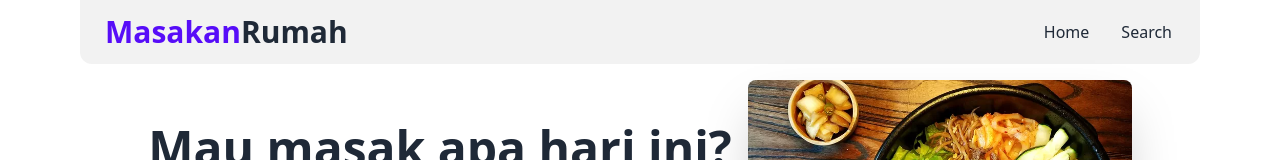
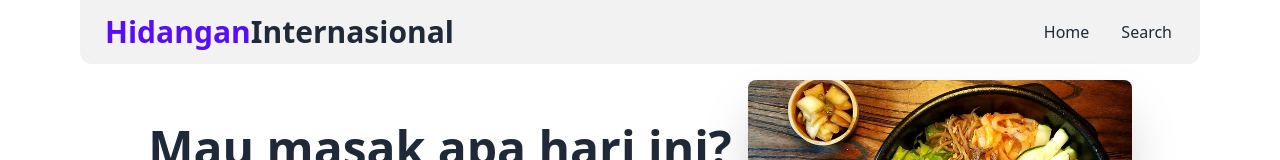
Before and after one commit to Derajatul/cooboo, a React (Vite) app: page / in a window 1280 px wide. Shown: the top 160 px of the page. Built offline with nearby package versions, Linux system fonts and the light colour scheme; no server answers.

Commit message:
change website name

```diff
--- a/index.html
+++ b/index.html
@@ -6,7 +6,7 @@
     <link rel="icon" type="image/svg+xml" href="/vite.svg" />
     <meta name="viewport" content="width=device-width, initial-scale=1.0" />
     <link rel="icon" type="image/x-icon" href="./favicon-32x32.png">
-    <title>Masakan Rumah</title>
+    <title>Hidangan Internasional</title>
   </head>
   <body>
     <div id="root"></div>
--- a/src/components/Navbar.jsx
+++ b/src/components/Navbar.jsx
@@ -2,7 +2,7 @@ const Navbar = () => {
   return (
     <div className='navbar bg-base-200 rounded-b-xl'>
       <div className='flex-1'>
-        <a className='btn-ghost btn text-3xl normal-case' href="/"><span className="text-primary">Masakan </span> Rumah</a>
+        <a className='btn-ghost btn text-3xl normal-case' href="/"><span className="text-primary">Hidangan </span> Internasional</a>
       </div>
       <div className='flex-none'>
         <ul className='menu menu-horizontal px-1'>
```
